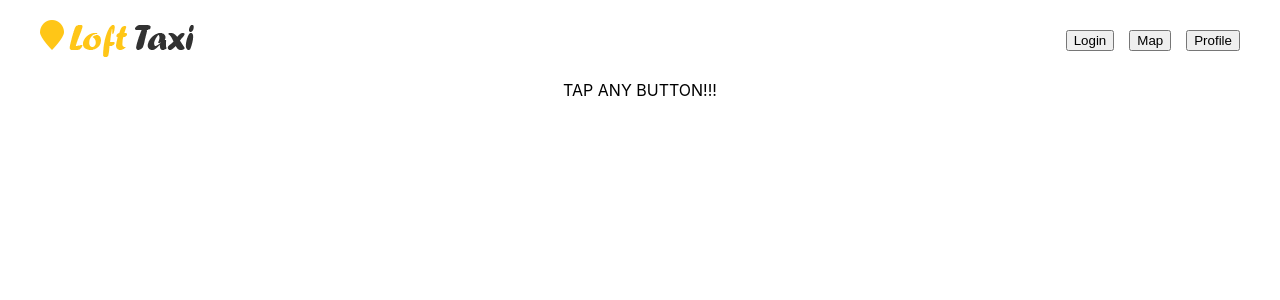
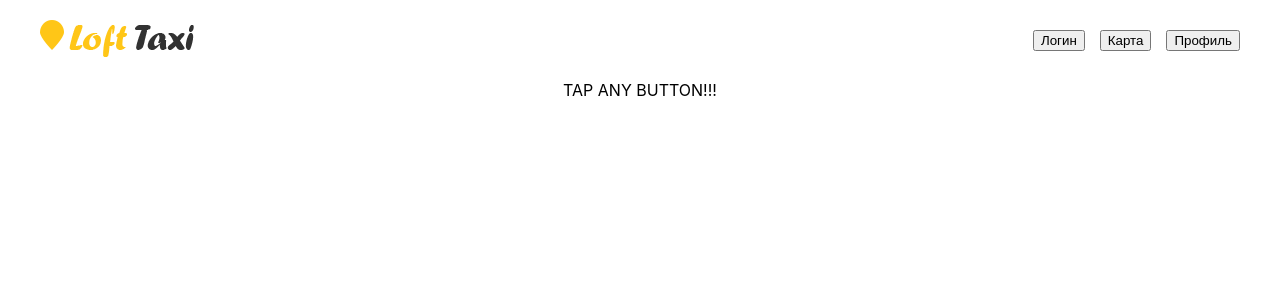
Before and after one commit to Sibil70/react, a React (Create React App) app: page / in a window 1280 px wide. Shown: the top 300 px of the page. Built offline with nearby package versions, Linux system fonts and the light colour scheme.

Commit message:
отрисовка кнопок через пропсы

```diff
--- a/src/Header/Menu-list/Menu-list.js
+++ b/src/Header/Menu-list/Menu-list.js
@@ -1,32 +1,27 @@
-import React, { Component } from 'react';
+import React from 'react';
 
-const menuItems = {
-    Login: "Логин",
-    Map: "Карта",
-    Profile: "Профиль"
-};
-
-const buttonHandler = (e)=>{
+const buttonHandler = (e) => {
     console.log(e.target);
     console.log(e.currentTarget);
 }
 
-const menuBtns = Object.keys(menuItems);
 
-class MenuList extends Component {
-    render() {
-        return (
-            <ul className="menu__list" onClick={buttonHandler}>
-                {menuBtns.map(
+const MenuList = (props) => {
+
+    const item = props.menuItems;
+    const menuBtns = Object.keys(item);
+
+    return (
+        <ul className="menu__list" onClick={buttonHandler}>
+            {menuBtns.map(
                     menuItem =>
                         <li className='menu__item' key={menuItem}>
-                            <button data-page={menuItem}> {menuItem} </button>
+                            <button data-page={menuItem}> {item[menuItem]} </button>
                         </li>
                 )
                 }
-            </ul>
-        )
-    }
+        </ul>
+    )
 }
 
 export default MenuList;
--- a/src/Header/Menu/Menu.js
+++ b/src/Header/Menu/Menu.js
@@ -1,11 +1,15 @@
 import React from 'react';
 import MenuList from '../Menu-list/Menu-list';
 import './menu.scss'
-
+const menuItems = {
+    Login: "Логин",
+    Map: "Карта",
+    Profile: "Профиль"
+};
 const Menu = () => {
     return (
         <nav className="menu">
-            <MenuList />
+            <MenuList menuItems={menuItems}/>
         </nav>
     )
 };
```
